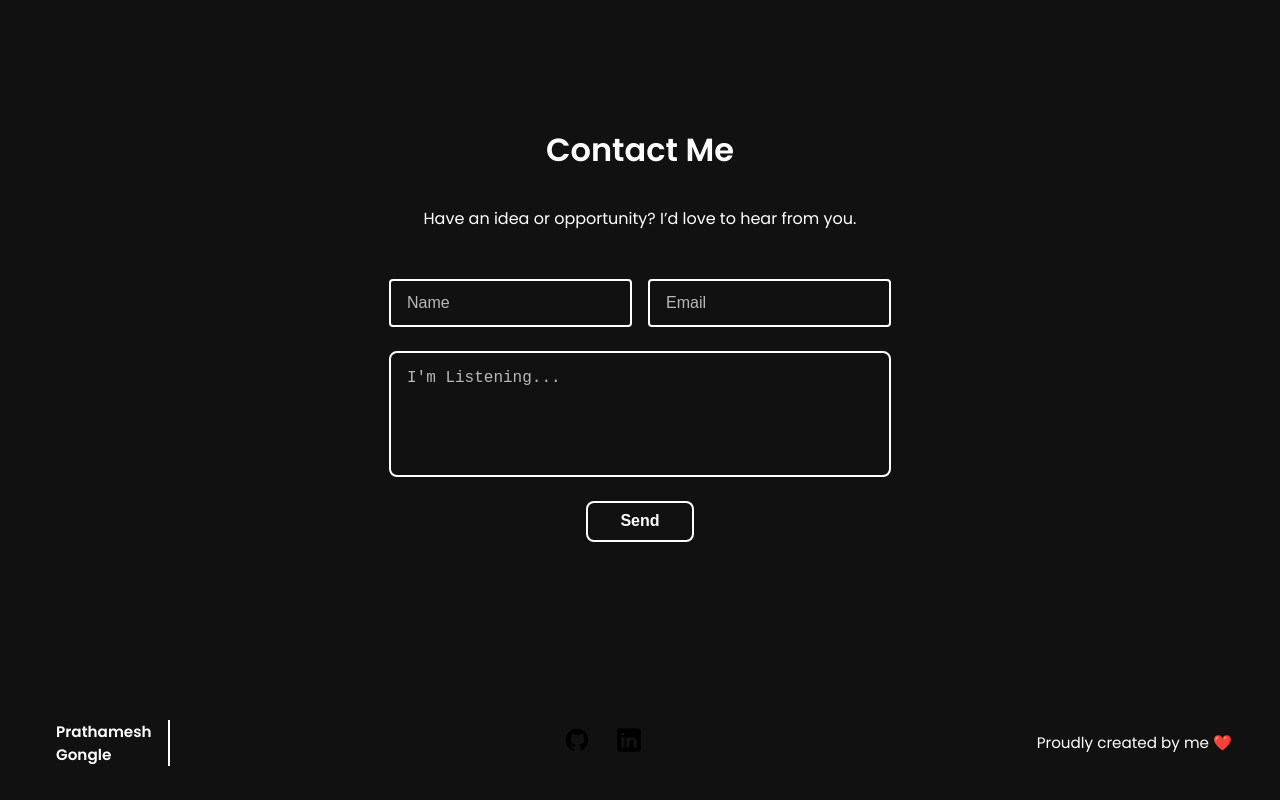
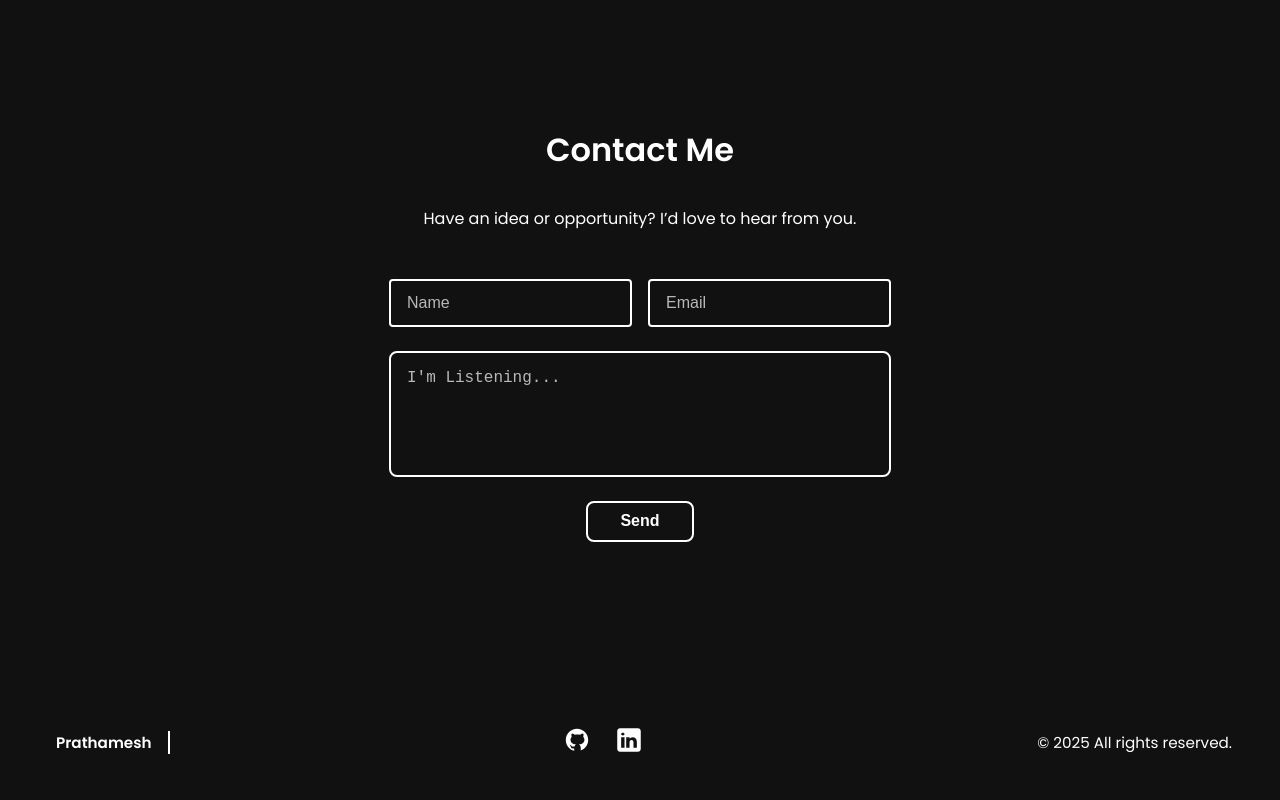
Before and after one commit to PrathameshCoder/portfolio-website, a Next.js app: page / in a window 1280 px wide. Shown: the part 1994-2794 px from the top of the page. Built offline with nearby package versions, Linux system fonts and the light colour scheme.

Commit message:
Footer icons bug fix

```diff
--- a/src/components/Footer.js
+++ b/src/components/Footer.js
@@ -1,23 +1,32 @@
-'use client';
-import Link from 'next/link';
-import Image from 'next/image';
-import styles from './Footer.module.css';
+import styles from "./Footer.module.css";
 
 export default function Footer() {
   return (
     <footer className={styles.footer}>
-      <div className={styles.left}>Prathamesh <br></br>Gongle</div>
+      <div className={styles.left}>Prathamesh</div>
 
+      {/* Social Icons */}
       <div className={styles.center}>
-        <Link href="https://github.com/yourusername" target="_blank" aria-label="GitHub">
-          <Image src="/git.svg" alt="GitHub" width={28} height={28} className={styles.icon} />
-        </Link>
-        <Link href="https://linkedin.com/in/yourusername" target="_blank" aria-label="LinkedIn">
-          <Image src="/linkedin.svg" alt="LinkedIn" width={28} height={28} className={styles.icon} />
-        </Link>
+        <a
+          href="https://github.com/PrathameshCoder"
+          target="_blank"
+          rel="noopener noreferrer"
+        >
+          <img src="/git.svg" alt="GitHub" className={styles.icon} />
+        </a>
+        <a
+          href="https://linkedin.com/in/your-linkedin"
+          target="_blank"
+          rel="noopener noreferrer"
+        >
+          <img src="/linkedin.svg" alt="LinkedIn" className={styles.icon} />
+        </a>
+
       </div>
 
-      <div className={styles.right}>Proudly created by me ❤️</div>
+      <div className={styles.right}>
+        © {new Date().getFullYear()} All rights reserved.
+      </div>
     </footer>
   );
 }
--- a/src/components/Footer.module.css
+++ b/src/components/Footer.module.css
@@ -18,21 +18,27 @@
 
 .center {
   display: flex;
+  justify-content: center;    /* icons centered */
+  align-items: center;        /* vertically aligned */
   gap: 1.5rem;
-  margin: 1rem 0; /* adds spacing when stacked */
+  margin: 1rem 0;
+  flex: 1;                    /* let it expand */
 }
 
 .icon {
   width: 28px;
   height: 28px;
-  color: var(--text);
-  transition: transform 0.2s ease, color 0.2s ease;
+  transition: transform 0.2s ease, filter 0.3s ease;
   cursor: pointer;
+  filter: invert(0%) sepia(0%) saturate(0%) hue-rotate(0deg); /* black by default */
+}
+
+[data-theme='dark'] .icon {
+  filter: invert(100%); /* white in dark mode */
 }
 
 .icon:hover {
   transform: scale(1.2);
-  color: var(--accent, #ff4d4d); /* hover accent */
 }
 
 .right {
@@ -46,7 +52,6 @@
     flex-direction: column;
     text-align: center;
     gap: 1rem;
-
   }
 
   .right {
@@ -54,7 +59,9 @@
   }
 
   .left {
-    border-left: none;
-    border-bottom: 2px solid var(--text);;
+    border-right: none;
+    border-bottom: 2px solid var(--text);
+    padding-bottom: 0.5rem;
+    margin-bottom: 0.5rem;
   }
 }
```
